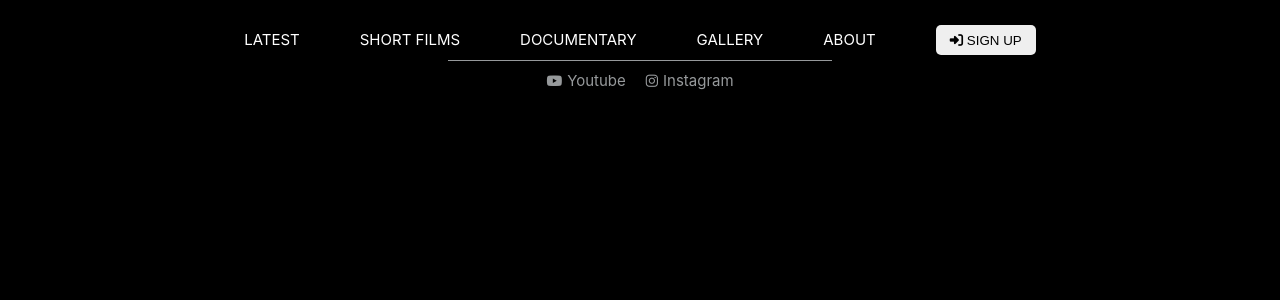
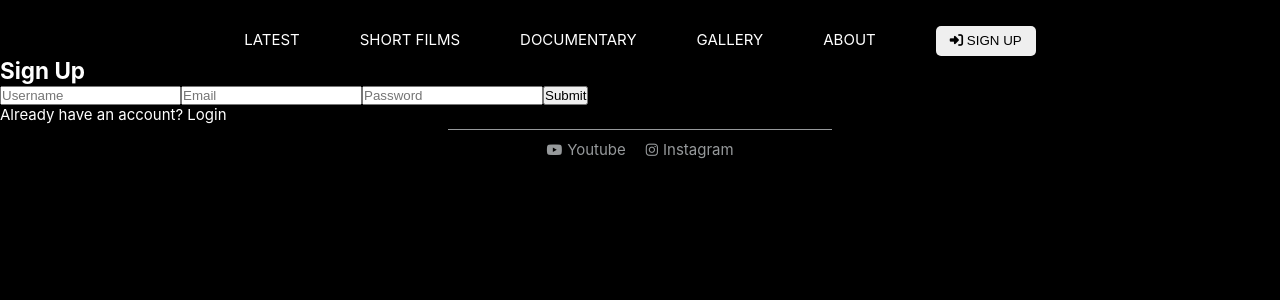
Before and after one commit to dariusjackony/Atura-Foundation, a React (Vite) app in the folder Frontend/: page /Login in a window 1280 px wide. Shown: the top 300 px of the page. Built offline with nearby package versions, Linux system fonts and the light colour scheme; a web font is replaced by a local one.

Commit message:
login link error

```diff
--- a/Frontend/src/App.jsx
+++ b/Frontend/src/App.jsx
@@ -7,6 +7,7 @@ import Latest from "./Pages/Latest";
 import Documentary from "./Pages/Documentary";
 import Gallery from "./Pages/Gallery";
 import About from "./Pages/About";
+import Login from "./Pages/Login";
 function App() {
   return(
     <>
@@ -17,6 +18,7 @@ function App() {
       <Route path="/Gallery" element={<Gallery />}/>
       <Route path="/" element={<ShortFilms />}/>
       <Route path="/About" element={<About />}/>
+      <Route path="/Login" element={<Login />}/>
     </Routes>
 
     <Footer />
--- a/Frontend/src/Components/Navbar.jsx
+++ b/Frontend/src/Components/Navbar.jsx
@@ -10,10 +10,11 @@ function Navbar(){
                     <li><Link to="/Documentary">DOCUMENTARY</Link></li>
                     <li><Link to="/Gallery">GALLERY</Link></li>
                     <li><Link to="/About">ABOUT</Link></li>
-                 <button className="login-btn">
-                       <i className="fas fa-sign-in-alt"></i> SIGN UP
-                 </button>
-
+                 <Link to="/Login">
+                    <button className="login-btn">
+                    <i className="fas fa-sign-in-alt"></i> SIGN UP
+                    </button>
+                 </Link>
 
              </ul>
 
--- /dev/null
+++ b/Frontend/src/Components/styles/Login.css
@@ -0,0 +1,3 @@
+.login-container{
+    background-color: white;
+}
--- /dev/null
+++ b/Frontend/src/Pages/Login.jsx
@@ -0,0 +1,18 @@
+import ".styles/Login.css"
+function Login(){
+    return(
+      <div className="login-container">
+          <h2>Sign Up</h2>
+          <form>
+            <input type="text" placeholder="Username" />
+            <input type="text" placeholder="Email" />
+            <input type="text" placeholder="Password" />
+            <button type="submit">Submit</button>
+          </form>
+          <p>
+            Already have an account? Login
+          </p>
+      </div>
+    )
+}
+export default Login;
```
